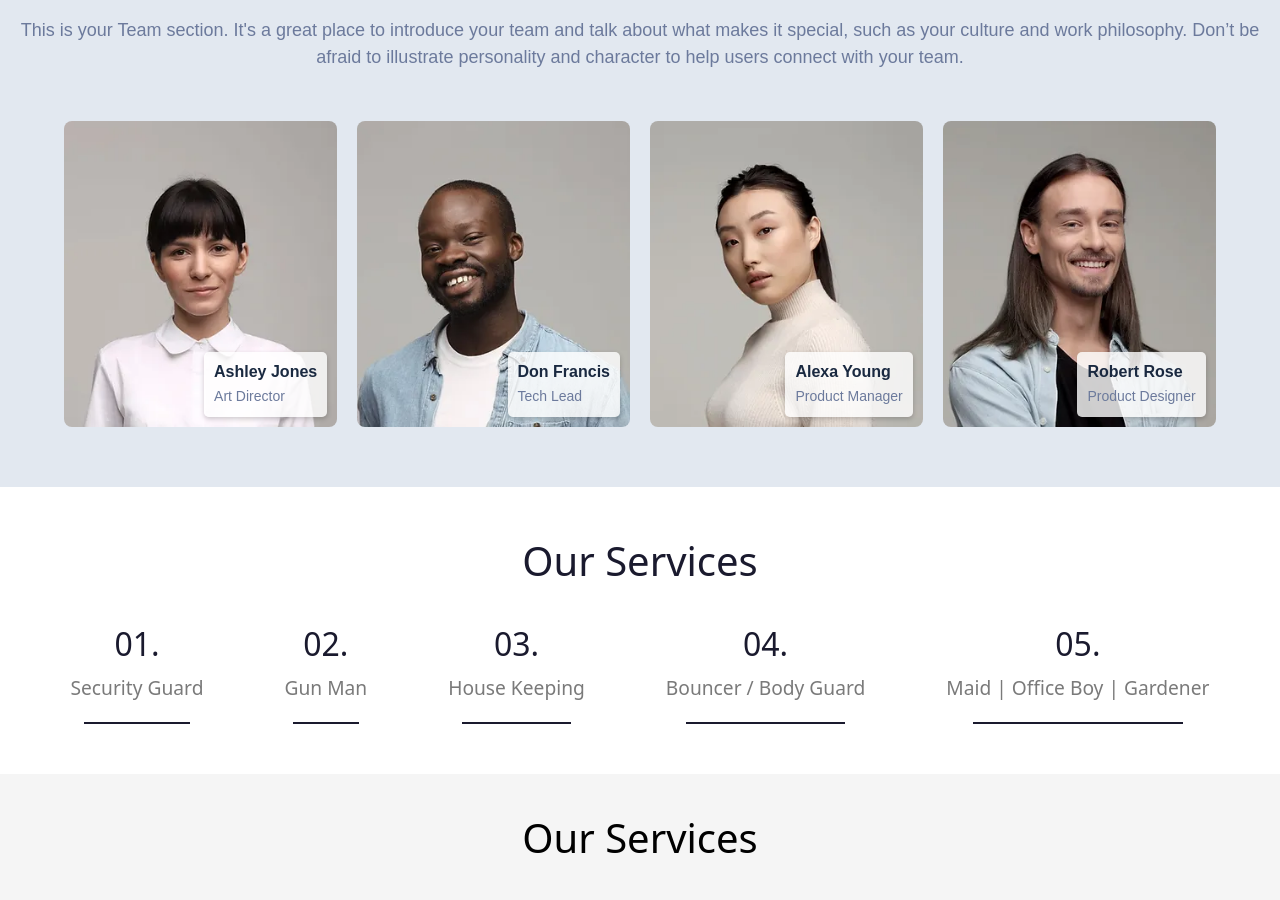
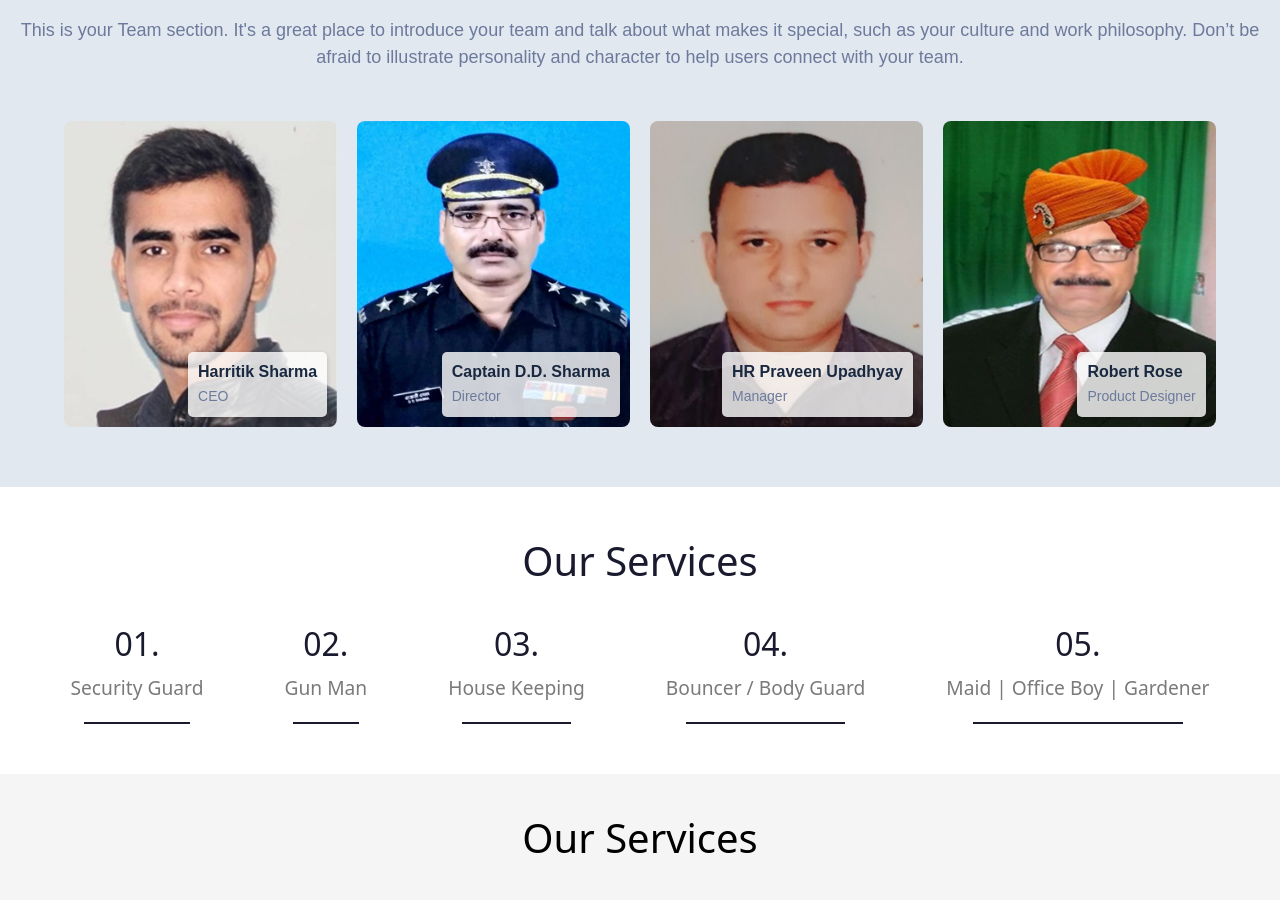
Before and after one commit to kunaal2005/Captain_A1_SS, a website: page about.html in a window 1280 px wide. Shown: the part 2231-3131 px from the top of the page. Drawn offline with nearby package versions, Linux system fonts and the light colour scheme; a web font is replaced by a local one.

Commit message:
updated files

```diff
--- a/about.html
+++ b/about.html
@@ -130,31 +130,31 @@
 
     <div class="team-container">
       <div class="team-member">
-        <img src="images/Team Members/Ashey.webp" alt="Ashley Jones">
+        <img src="images/Team Members/Team-member1.jpeg" alt="Harritik Sharma ">
         <div class="team-info">
-          <h3>Ashley Jones</h3>
-          <p>Art Director</p>
+          <h3>Harritik Sharma </h3>
+          <p>CEO</p>
         </div>
       </div>
 
       <div class="team-member">
-        <img src="images/Team Members/Don.webp" alt="Don Francis">
+        <img src="images/Team Members/Team-member2.png" alt="Captain D.D. Sharma">
         <div class="team-info">
-          <h3>Don Francis</h3>
-          <p>Tech Lead</p>
+          <h3>Captain D.D. Sharma</h3>
+          <p>Director</p>
         </div>
       </div>
 
       <div class="team-member">
-        <img src="images/Team Members/Alexa.webp" alt="Alexa Young">
+        <img src="images/Team Members/Team-member 3.jpg" alt="HR Praveen Upadhyay">
         <div class="team-info">
-          <h3>Alexa Young</h3>
-          <p>Product Manager</p>
+          <h3>HR Praveen Upadhyay</h3>
+          <p>Manager</p>
         </div>
       </div>
 
       <div class="team-member">
-        <img src="images/Team Members/Robert.webp" alt="Robert Rose">
+        <img src="images/Team Members/Team-member 4.jpg" alt="Robert Rose">
         <div class="team-info">
           <h3>Robert Rose</h3>
           <p>Product Designer</p>
--- a/styles.css
+++ b/styles.css
@@ -98,7 +98,7 @@ header .social-icons a {
 }
 
 .hero {
-  background-image: url("./images/HeroBanner2.jpeg"); /* Add the path to your image */
+  background-image: url("./images/heroimg.jpg"); /* Add the path to your image */
   background-size: cover;
   background-position: center;
   height: 500px;
```
Also changed, not shown: index.html (+3 -0 lines), images/Team Members/Team-member 3.jpg (added), images/Team Members/Team-member 4.jpg (added), images/Team Members/Team-member1.jpeg (added), images/Team Members/Team-member2.png (added), images/heroimg.jpg (added).
